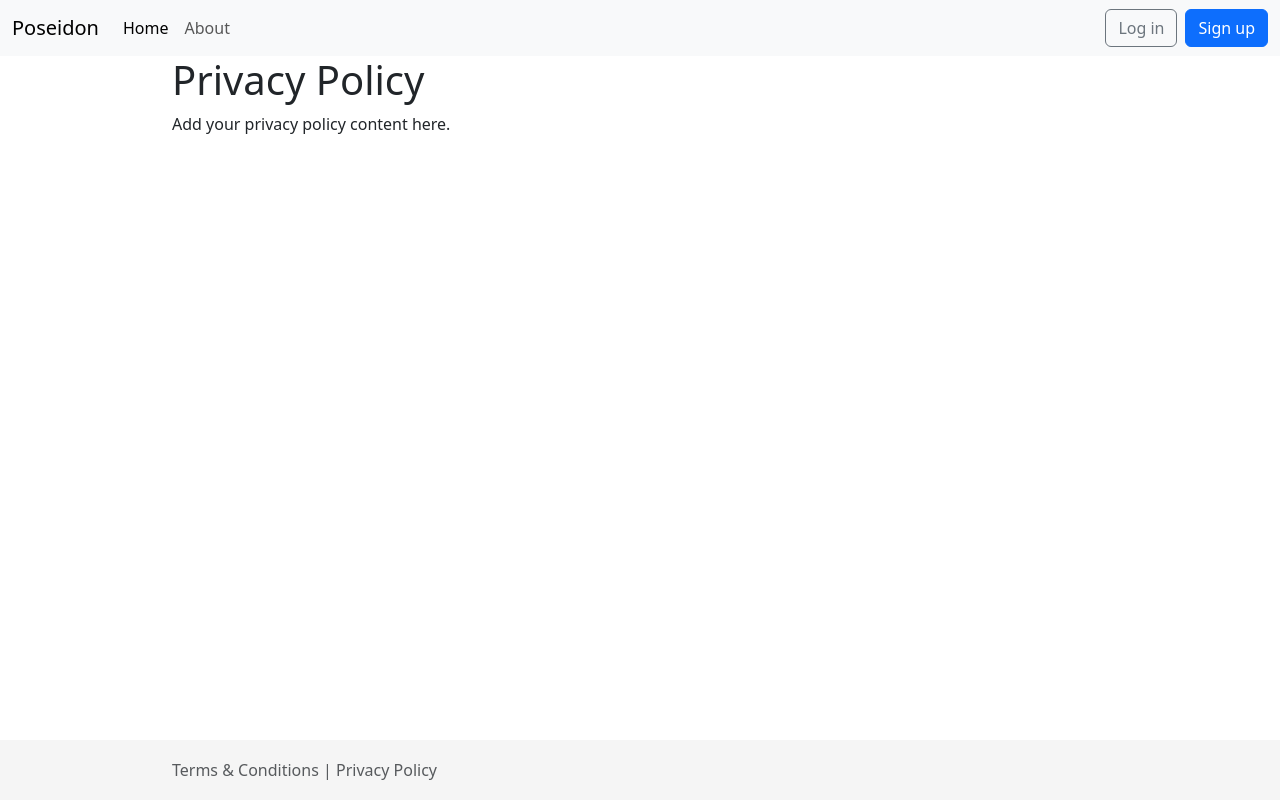
After one commit to aaronspindler/Poseidon, a Django app: page /privacy-policy/ in a window 1280 px wide. The commit adds this page. Run offline with Django 5.2, Linux system fonts and the light colour scheme.

Commit message:
Added some new pages

```diff
--- a/pages/urls.py
+++ b/pages/urls.py
@@ -1,8 +1,10 @@
 from django.urls import path
 
-from .views import AboutPageView, HomePageView
+from .views import AboutPageView, HomePageView, TermsConditionsPageView, PrivacyPolicyPageView
 
 urlpatterns = [
     path("", HomePageView.as_view(), name="home"),
     path("about/", AboutPageView.as_view(), name="about"),
+    path("terms-conditions/", TermsConditionsPageView.as_view(), name="terms_conditions"),
+    path("privacy-policy/", PrivacyPolicyPageView.as_view(), name="privacy_policy"),
 ]
--- a/pages/views.py
+++ b/pages/views.py
@@ -7,3 +7,11 @@ class HomePageView(TemplateView):
 
 class AboutPageView(TemplateView):
     template_name = "pages/about.html"
+
+# Add this new view
+class TermsConditionsPageView(TemplateView):
+    template_name = "pages/terms_conditions.html"
+
+# Add this new view
+class PrivacyPolicyPageView(TemplateView):
+    template_name = "pages/privacy_policy.html"
--- a/templates/_base.html
+++ b/templates/_base.html
@@ -6,8 +6,8 @@
   <meta charset="utf-8">
   <meta http-equiv="X-UA-Compatible" content="IE=edge,chrome=1">
   <meta name="viewport" content="width=device-width,minimum-scale=1,initial-scale=1">
-  <title>{% block title %}Django{% endblock title %}</title>
-  <meta name="description" content="A framework for launching new Django projects quickly.">
+  <title>{% block title %}Poseidon{% endblock title %}</title>
+  <meta name="description" content="Master the ocean of data with Poseidon.">
   <meta name="author" content="">
   <link rel="shortcut icon" type="image/x-icon" href="{% static 'images/favicon.ico' %}">
 
@@ -23,7 +23,7 @@
 <body>
   <nav class="navbar navbar-expand-lg bg-body-tertiary">
     <div class="container-fluid">
-      <a class="navbar-brand" href="{% url 'home' %}">Django</a>
+      <a class="navbar-brand" href="{% url 'home' %}">Poseidon</a>
       <button class="navbar-toggler" type="button" data-bs-toggle="collapse" data-bs-target="#navbarSupportedContent"
         aria-controls="navbarSupportedContent" aria-expanded="false" aria-label="Toggle navigation">
         <span class="navbar-toggler-icon"></span>
@@ -52,10 +52,11 @@
           </li>
         </ul>
         {% else %}
-        <form class="form d-flex me-auto">
-          <a href="{% url 'account_login' %}" class="btn btn-outline-secondary">Log in</a>
-          <a href="{% url 'account_signup' %}" class="btn btn-primary ml-2">Sign up</a>
-        </form>
+        </ul>
+        <div class="navbar-nav ms-auto">
+          <a href="{% url 'account_login' %}" class="btn btn-outline-secondary me-2">Log in</a>
+          <a href="{% url 'account_signup' %}" class="btn btn-primary">Sign up</a>
+        </div>
         {% endif %}
       </div>
     </div>
@@ -69,7 +70,10 @@
 
   <footer class="footer">
     <div class="container">
-      <span class="text-muted">Footer...</span>
+      <span class="text-muted">
+        <a href="{% url 'terms_conditions' %}" style="color: inherit; text-decoration: none;">Terms & Conditions</a> |
+        <a href="{% url 'privacy_policy' %}" style="color: inherit; text-decoration: none;">Privacy Policy</a>
+      </span>
     </div>
   </footer>
 
--- a/templates/account/login.html
+++ b/templates/account/login.html
@@ -10,5 +10,4 @@
   {{ form|crispy }}
   <button class="btn btn-success" type="submit">Log in</button>
 </form>
-<a href="{% url 'account_reset_password' %}">Forgot Password?</a>
 {% endblock content %}
--- a/templates/pages/home.html
+++ b/templates/pages/home.html
@@ -5,7 +5,6 @@
 
 {% block content %}
 <div class="pricing-header px-3 py-3 pt-md-5 pb-md-4 mx-auto text-center">
-  <img src="{% static 'images/logo.png' %}" class="img-fluid" alt="DjangoX logo"/>
-  <p class="lead">A Django starter project with batteries.</p>
+  <p class="lead">Poseidon</p>
 </div>
 {% endblock content %}
--- /dev/null
+++ b/templates/pages/privacy_policy.html
@@ -0,0 +1,8 @@
+{% extends "_base.html" %}
+
+{% block title %}Privacy Policy - Poseidon{% endblock title %}
+
+{% block content %}
+<h1>Privacy Policy</h1>
+<p>Add your privacy policy content here.</p>
+{% endblock content %}
```
Also changed, not shown: templates/pages/terms_conditions.html (added, +8 -0 lines), 1 other file.
